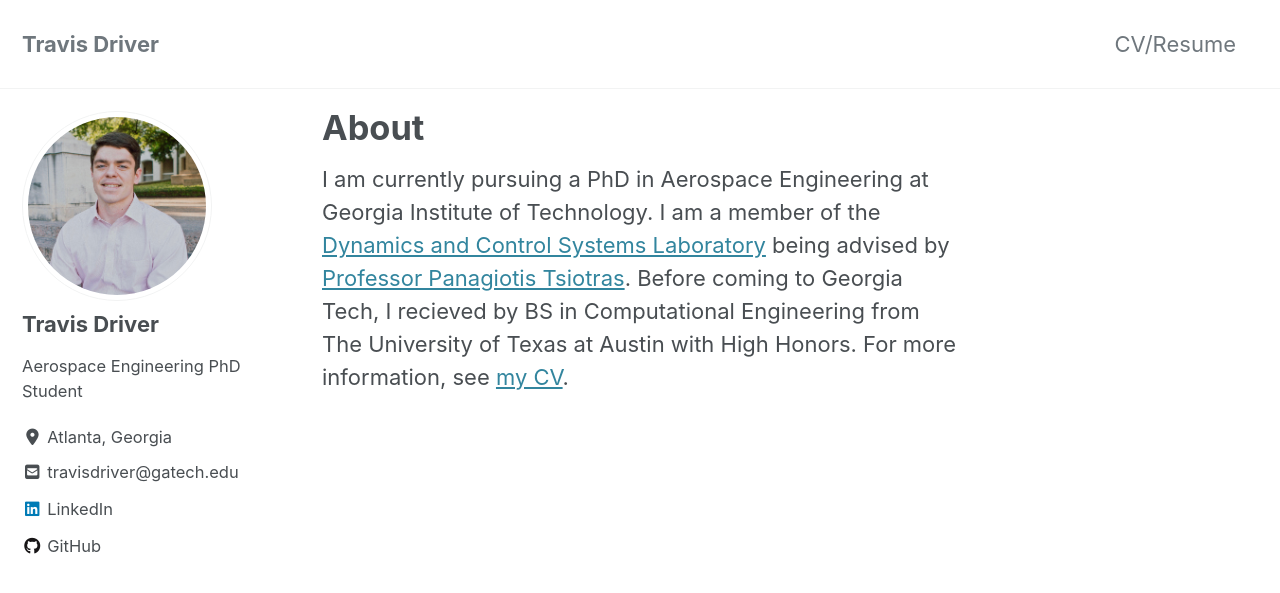
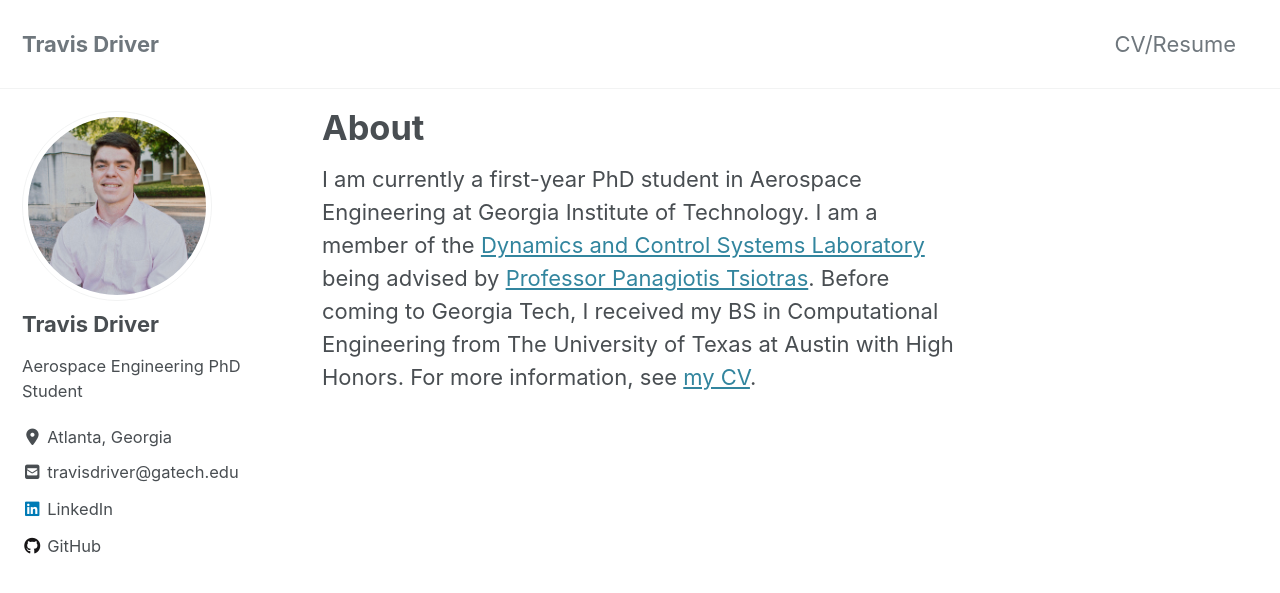
Before and after one commit to travisdriver/travisdriver.github.io, a Jekyll site: the page built from index.md, in a window 1280 px wide and 900 px high. Shown: the top 593 px of the window. Built offline with Jekyll 4.4.1, drawn with Linux system fonts in a browser that asks for light colours; cached includes are drawn as plain includes; nearby versions of some CDN libraries.

Commit message:
spelling corrections

```diff
--- a/index.md
+++ b/index.md
@@ -4,4 +4,4 @@ layout: single
 author_profile: true
 ---
 
-I am currently pursuing a PhD in Aerospace Engineering at Georgia Institute of Technology. I am a member of the [Dynamics and Control Systems Laboratory](http://dcsl.gatech.edu/) being advised by [Professor Panagiotis Tsiotras](http://dcsl.gatech.edu/tsiotras.html). Before coming to Georgia Tech, I recieved by BS in Computational Engineering from The University of Texas at Austin with High Honors. For more information, see [my CV](https://travisdriver.github.io/docs/travisdriver_cv.pdf).
+I am currently a first-year PhD student in Aerospace Engineering at Georgia Institute of Technology. I am a member of the [Dynamics and Control Systems Laboratory](http://dcsl.gatech.edu/) being advised by [Professor Panagiotis Tsiotras](http://dcsl.gatech.edu/tsiotras.html). Before coming to Georgia Tech, I received my BS in Computational Engineering from The University of Texas at Austin with High Honors. For more information, see [my CV](https://travisdriver.github.io/docs/travisdriver_cv.pdf).
```
